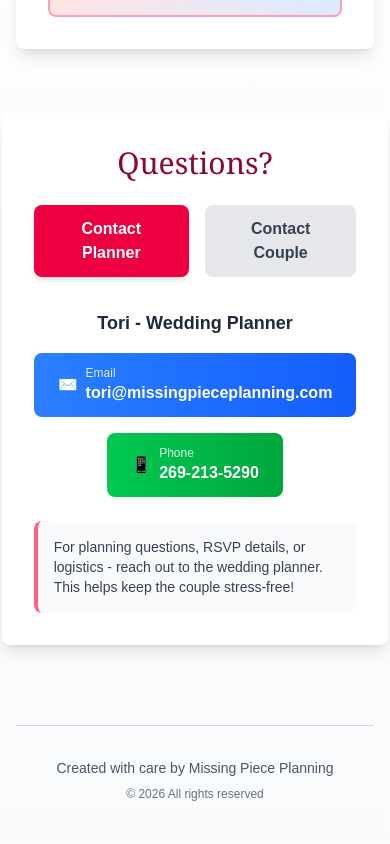
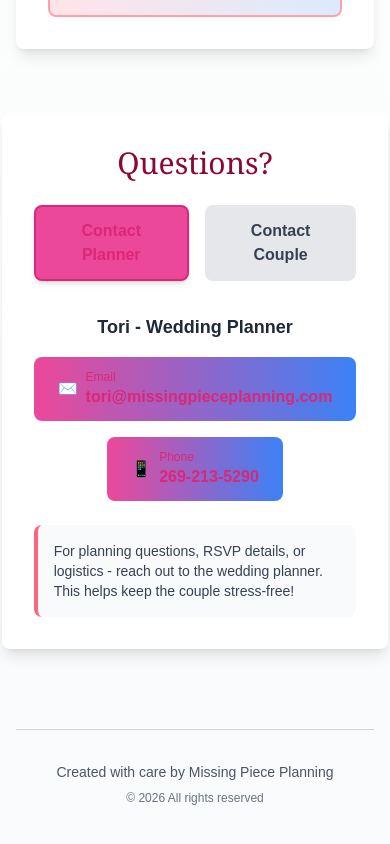
Before and after one commit to tori-ops/hybrid-stationary, a Next.js app: page /invite in a window 390 px wide. Shown: the part 2223-3067 px from the top of the page. Built offline with nearby package versions, Linux system fonts and the light colour scheme; no server answers.

Commit message:
Apply branding colors to all buttons: RSVP, Contact buttons, Email/Phone gradients

```diff
--- a/src/app/invite/page.tsx
+++ b/src/app/invite/page.tsx
@@ -56,8 +56,12 @@ function InvitePageContent() {
               href={invitation.rsvp_link}
               target="_blank"
               rel="noopener noreferrer"
-              className="px-8 py-3 rounded-lg font-semibold text-white transition-opacity hover:opacity-90"
-              style={{ backgroundColor: invitation.primary_color || '#ec4899' }}
+              className="px-8 py-3 rounded-lg font-semibold transition-opacity hover:opacity-90 border-2"
+              style={{
+                backgroundColor: invitation.primary_color || '#ec4899',
+                color: invitation.accent_color || '#db2777',
+                borderColor: invitation.accent_color || '#db2777'
+              }}
             >
               RSVP Now
             </a>
--- a/src/components/ContactSection.tsx
+++ b/src/components/ContactSection.tsx
@@ -13,6 +13,11 @@ export default function ContactSection({ config }: { config?: any }) {
   const couple = contacts.couple;
   const selectedContact = contactType === 'planner' ? planner : couple;
 
+  // Get colors from config with fallbacks
+  const primaryColor = config?.colors?.primary || '#ec4899';
+  const secondaryColor = config?.colors?.secondary || '#3b82f6';
+  const accentColor = config?.colors?.accent || '#db2777';
+
   return (
     <div className="bg-white rounded-lg shadow-lg p-8 max-w-2xl">
       <h2 className="text-3xl font-serif text-rose-900 mb-6 text-center">Questions?</h2>
@@ -21,21 +26,31 @@ export default function ContactSection({ config }: { config?: any }) {
       <div className="flex gap-4 mb-8 justify-center">
         <button
           onClick={() => setContactType('planner')}
-          className={`px-6 py-3 rounded-lg font-semibold transition-all ${
+          className={`px-6 py-3 rounded-lg font-semibold transition-all border-2 ${
             contactType === 'planner'
-              ? 'bg-rose-600 text-white shadow-md'
-              : 'bg-gray-200 text-gray-700 hover:bg-gray-300'
+              ? 'shadow-md'
+              : 'bg-gray-200 text-gray-700 hover:bg-gray-300 border-gray-200'
           }`}
+          style={contactType === 'planner' ? {
+            backgroundColor: primaryColor,
+            color: accentColor,
+            borderColor: accentColor
+          } : {}}
         >
           Contact Planner
         </button>
         <button
           onClick={() => setContactType('couple')}
-          className={`px-6 py-3 rounded-lg font-semibold transition-all ${
+          className={`px-6 py-3 rounded-lg font-semibold transition-all border-2 ${
             contactType === 'couple'
-              ? 'bg-blue-600 text-white shadow-md'
-              : 'bg-gray-200 text-gray-700 hover:bg-gray-300'
+              ? 'shadow-md'
+              : 'bg-gray-200 text-gray-700 hover:bg-gray-300 border-gray-200'
           }`}
+          style={contactType === 'couple' ? {
+            backgroundColor: primaryColor,
+            color: accentColor,
+            borderColor: accentColor
+          } : {}}
         >
           Contact Couple
         </button>
@@ -50,12 +65,16 @@ export default function ContactSection({ config }: { config?: any }) {
           <div className="mb-4">
             <a
               href={`mailto:${selectedContact.email}`}
-              className="inline-flex items-center gap-2 px-6 py-3 bg-gradient-to-r from-blue-500 to-blue-600 text-white rounded-lg hover:shadow-lg transition-all"
+              className="inline-flex items-center gap-2 px-6 py-3 rounded-lg hover:shadow-lg transition-all"
+              style={{
+                background: `linear-gradient(to right, ${primaryColor}, ${secondaryColor})`,
+                color: accentColor
+              }}
             >
               <span>✉️</span>
               <div className="text-left">
-                <p className="text-xs text-blue-100">Email</p>
-                <p className="font-semibold">{selectedContact.email}</p>
+                <p className="text-xs" style={{ color: accentColor }}>Email</p>
+                <p className="font-semibold" style={{ color: accentColor }}>{selectedContact.email}</p>
               </div>
             </a>
           </div>
@@ -64,12 +83,16 @@ export default function ContactSection({ config }: { config?: any }) {
           <div>
             <a
               href={`tel:${selectedContact.phone}`}
-              className="inline-flex items-center gap-2 px-6 py-3 bg-gradient-to-r from-green-500 to-green-600 text-white rounded-lg hover:shadow-lg transition-all"
+              className="inline-flex items-center gap-2 px-6 py-3 rounded-lg hover:shadow-lg transition-all"
+              style={{
+                background: `linear-gradient(to right, ${primaryColor}, ${secondaryColor})`,
+                color: accentColor
+              }}
             >
               <span>📱</span>
               <div className="text-left">
-                <p className="text-xs text-green-100">Phone</p>
-                <p className="font-semibold">{selectedContact.phone}</p>
+                <p className="text-xs" style={{ color: accentColor }}>Phone</p>
+                <p className="font-semibold" style={{ color: accentColor }}>{selectedContact.phone}</p>
               </div>
             </a>
           </div>
```
